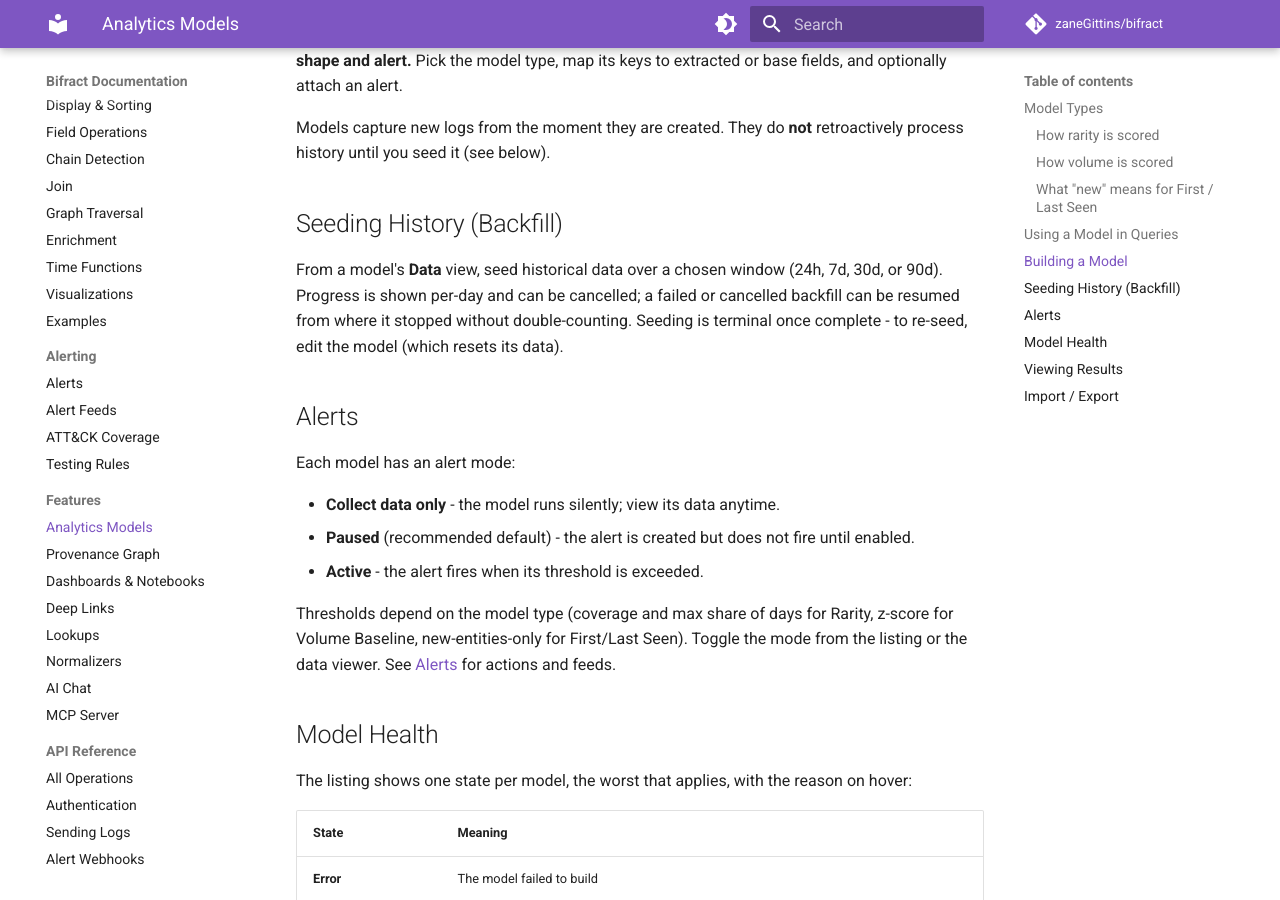
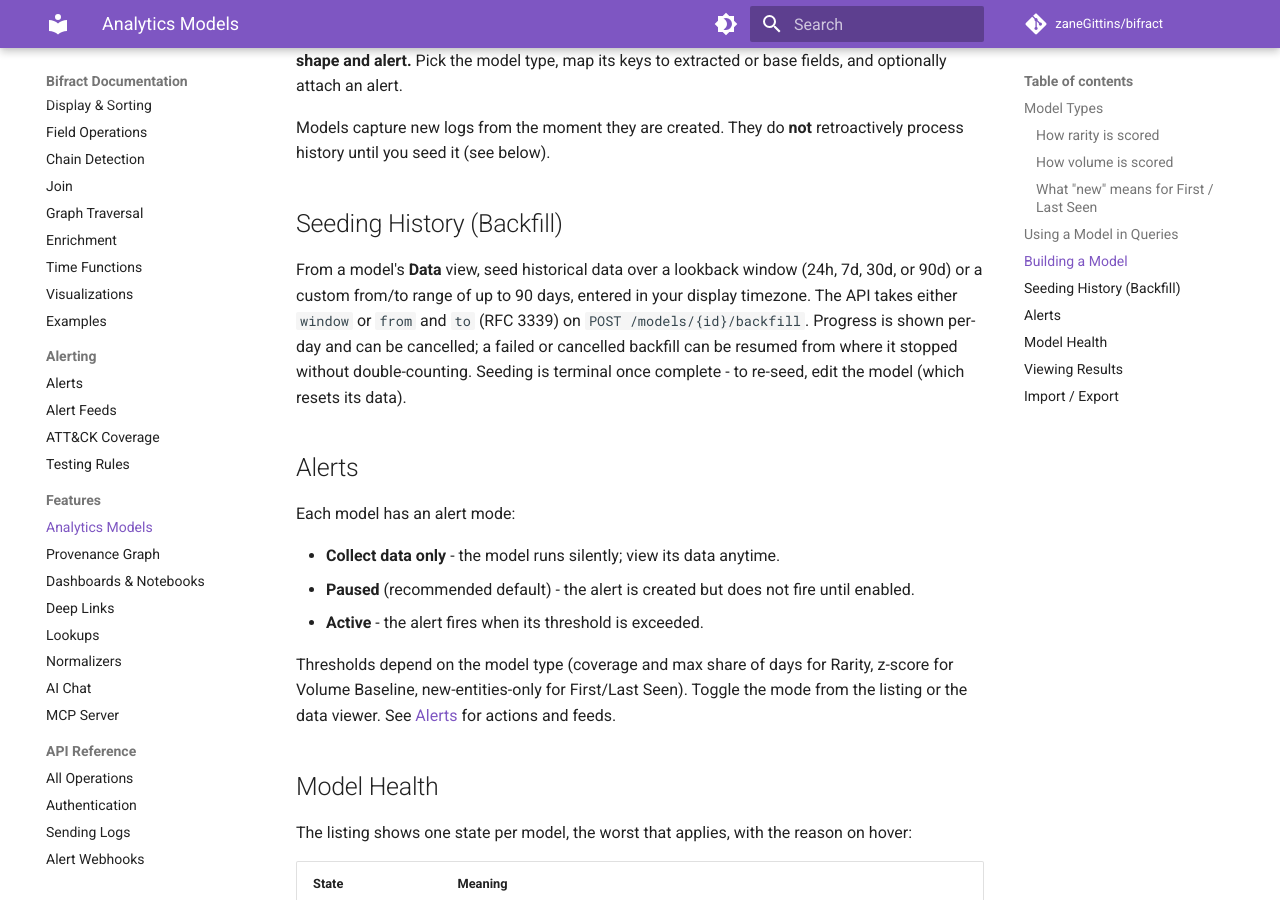
Before and after one commit to zaneGittins/bifract, an MkDocs documentation site: the page built from docs/features/models.md, in a window 1280 px wide and 900 px high, scrolled down 3948 px. Built offline with MkDocs 1.6.1 and Material for MkDocs 9.7.7, drawn with Linux system fonts in a browser that asks for light colours; comment, search, counter and statistics services are not loaded.

Commit message:
Document custom model backfill ranges

```diff
--- a/docs/features/models.md
+++ b/docs/features/models.md
@@ -83,7 +83,7 @@ Models capture new logs from the moment they are created. They do **not** retroa
 
 ## Seeding History (Backfill)
 
-From a model's **Data** view, seed historical data over a chosen window (24h, 7d, 30d, or 90d). Progress is shown per-day and can be cancelled; a failed or cancelled backfill can be resumed from where it stopped without double-counting. Seeding is terminal once complete - to re-seed, edit the model (which resets its data).
+From a model's **Data** view, seed historical data over a lookback window (24h, 7d, 30d, or 90d) or a custom from/to range of up to 90 days, entered in your display timezone. The API takes either `window` or `from` and `to` (RFC 3339) on `POST /models/{id}/backfill`. Progress is shown per-day and can be cancelled; a failed or cancelled backfill can be resumed from where it stopped without double-counting. Seeding is terminal once complete - to re-seed, edit the model (which resets its data).
 
 ## Alerts
 
```
